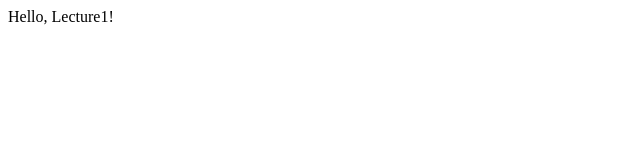
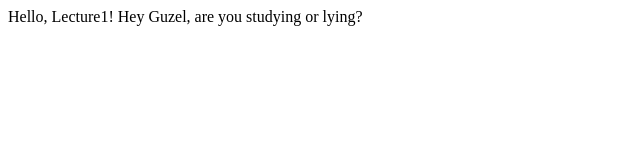
Before and after one commit to GuuMee/lecture1, a plain HTML site: page index.html in a window 1280 px wide. Shown: the whole page, without its empty margins (0-640 px from the left). Drawn offline with Linux system fonts and the light colour scheme.

Commit message:
Added new line

```diff
--- a/index.html
+++ b/index.html
@@ -8,5 +8,6 @@
 </head>
 <body>
     Hello, Lecture1!
+    Hey Guzel, are you studying or lying?
 </body>
 </html>
```
